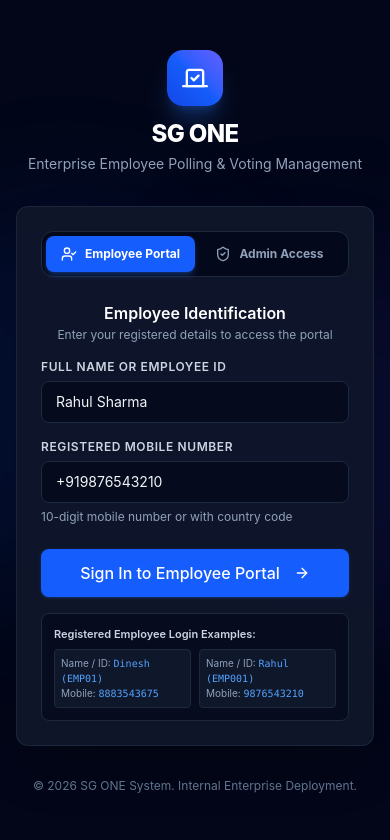
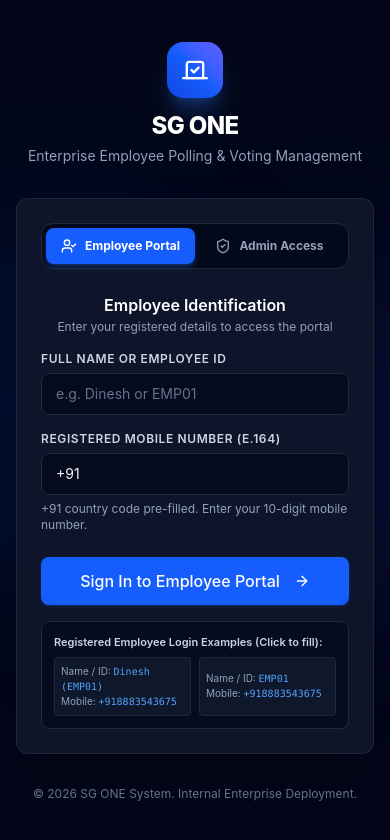
Before and after one commit to puvinpks003-bot/polling-app, a React (Vite) app in the folder frontend/: page /login in a window 390 px wide. Shown: the top 840 px of the page. Built offline with nearby package versions, Linux system fonts and the light colour scheme; no server answers.

Commit message:
Pre-fill +91 and enforce E.164 country code format on employee mobile input

```diff
--- a/frontend/src/pages/admin/EmployeeManagement.tsx
+++ b/frontend/src/pages/admin/EmployeeManagement.tsx
@@ -392,8 +392,32 @@ export const EmployeeManagement: React.FC = () => {
               label="Mobile Number (E.164)"
               placeholder="+919876543210"
               value={formData.mobile_number}
-              onChange={(e) => setFormData({ ...formData, mobile_number: e.target.value })}
-              helperText="Used for OTP verification"
+              onChange={(e) => {
+                const raw = e.target.value;
+                if (!raw || raw === '+' || raw === '+9') {
+                  setFormData({ ...formData, mobile_number: '+91' });
+                  return;
+                }
+                if (!raw.startsWith('+')) {
+                  const digits = raw.replace(/\D/g, '');
+                  if (digits.startsWith('91') && digits.length > 10) {
+                    setFormData({ ...formData, mobile_number: `+${digits}` });
+                  } else {
+                    setFormData({ ...formData, mobile_number: `+91${digits}` });
+                  }
+                  return;
+                }
+                const prefix = raw.startsWith('+91') ? '+91' : '+';
+                const rest = raw.slice(prefix.length).replace(/\D/g, '');
+                setFormData({ ...formData, mobile_number: `${prefix}${rest}` });
+              }}
+              onFocus={(e) => {
+                if (e.target.value === '+91') {
+                  const len = e.target.value.length;
+                  e.target.setSelectionRange(len, len);
+                }
+              }}
+              helperText="Used for OTP verification (+91 pre-filled)"
               required
             />
             <Input
--- a/frontend/src/pages/auth/LoginPage.tsx
+++ b/frontend/src/pages/auth/LoginPage.tsx
@@ -22,12 +22,32 @@ export const LoginPage: React.FC = () => {
   const [showForgotModal, setShowForgotModal] = useState(false);
 
   // Employee form
-  const [employeeName, setEmployeeName] = useState('Rahul Sharma');
-  const [employeeMobile, setEmployeeMobile] = useState('+919876543210');
+  const [employeeName, setEmployeeName] = useState('');
+  const [employeeMobile, setEmployeeMobile] = useState('+91');
   const [otpStep, setOtpStep] = useState(false);
   const [otpValue, setOtpValue] = useState('');
   const [devOtp, setDevOtp] = useState<string | null>(null);
   const [resendCooldown, setResendCooldown] = useState(0);
+
+  const handleEmployeeMobileChange = (e: React.ChangeEvent<HTMLInputElement>) => {
+    const raw = e.target.value;
+    if (!raw || raw === '+' || raw === '+9') {
+      setEmployeeMobile('+91');
+      return;
+    }
+    if (!raw.startsWith('+')) {
+      const digitsOnly = raw.replace(/\D/g, '');
+      if (digitsOnly.startsWith('91') && digitsOnly.length > 10) {
+        setEmployeeMobile(`+${digitsOnly}`);
+      } else {
+        setEmployeeMobile(`+91${digitsOnly}`);
+      }
+      return;
+    }
+    const prefix = raw.startsWith('+91') ? '+91' : '+';
+    const rest = raw.slice(prefix.length).replace(/\D/g, '');
+    setEmployeeMobile(`${prefix}${rest}`);
+  };
 
   // Admin Login Submission
   const handleAdminLogin = async (e: React.FormEvent) => {
@@ -51,9 +71,11 @@ export const LoginPage: React.FC = () => {
     setSuccessMsg(null);
     setLoading(true);
     try {
+      const trimmedMobile = employeeMobile.trim();
+      const finalMobile = trimmedMobile.startsWith('+') ? trimmedMobile : `+91${trimmedMobile.replace(/\D/g, '')}`;
       const res = await loginEmployee({
-        full_name: employeeName,
-        mobile_number: employeeMobile,
+        full_name: employeeName.trim(),
+        mobile_number: finalMobile,
       });
 
       // Direct login when OTP is disabled
@@ -192,11 +214,17 @@ export const LoginPage: React.FC = () => {
                   />
 
                   <Input
-                    label="Registered Mobile Number"
-                    placeholder="e.g. +918883543675 or 8883543675"
+                    label="Registered Mobile Number (E.164)"
+                    placeholder="+919876543210"
                     value={employeeMobile}
-                    onChange={(e) => setEmployeeMobile(e.target.value)}
-                    helperText="10-digit mobile number or with country code"
+                    onChange={handleEmployeeMobileChange}
+                    onFocus={(e) => {
+                      if (e.target.value === '+91') {
+                        const len = e.target.value.length;
+                        e.target.setSelectionRange(len, len);
+                      }
+                    }}
+                    helperText="+91 country code pre-filled. Enter your 10-digit mobile number."
                     required
                   />
 
@@ -206,16 +234,30 @@ export const LoginPage: React.FC = () => {
                   </Button>
 
                   <div className="p-3 bg-slate-950/60 rounded-lg border border-slate-800 text-[11px] text-slate-400 space-y-1.5">
-                    <p className="font-semibold text-slate-300">Registered Employee Login Examples:</p>
+                    <p className="font-semibold text-slate-300">Registered Employee Login Examples (Click to fill):</p>
                     <div className="grid grid-cols-2 gap-2 text-[10px]">
-                      <div className="p-1.5 rounded bg-slate-900 border border-slate-800">
+                      <button
+                        type="button"
+                        onClick={() => {
+                          setEmployeeName('Dinesh');
+                          setEmployeeMobile('+918883543675');
+                        }}
+                        className="p-1.5 rounded bg-slate-900 border border-slate-800 text-left hover:border-blue-500/50 hover:bg-slate-800/50 transition-colors cursor-pointer"
+                      >
                         <p className="text-slate-400">Name / ID: <span className="text-blue-400 font-mono font-medium">Dinesh (EMP01)</span></p>
-                        <p className="text-slate-400">Mobile: <span className="text-blue-400 font-mono font-medium">8883543675</span></p>
-                      </div>
-                      <div className="p-1.5 rounded bg-slate-900 border border-slate-800">
-                        <p className="text-slate-400">Name / ID: <span className="text-blue-400 font-mono font-medium">Rahul (EMP001)</span></p>
-                        <p className="text-slate-400">Mobile: <span className="text-blue-400 font-mono font-medium">9876543210</span></p>
-                      </div>
+                        <p className="text-slate-400">Mobile: <span className="text-blue-400 font-mono font-medium">+918883543675</span></p>
+                      </button>
+                      <button
+                        type="button"
+                        onClick={() => {
+                          setEmployeeName('EMP01');
+                          setEmployeeMobile('+918883543675');
+                        }}
+                        className="p-1.5 rounded bg-slate-900 border border-slate-800 text-left hover:border-blue-500/50 hover:bg-slate-800/50 transition-colors cursor-pointer"
+                      >
+                        <p className="text-slate-400">Name / ID: <span className="text-blue-400 font-mono font-medium">EMP01</span></p>
+                        <p className="text-slate-400">Mobile: <span className="text-blue-400 font-mono font-medium">+918883543675</span></p>
+                      </button>
                     </div>
                   </div>
                 </form>
```
